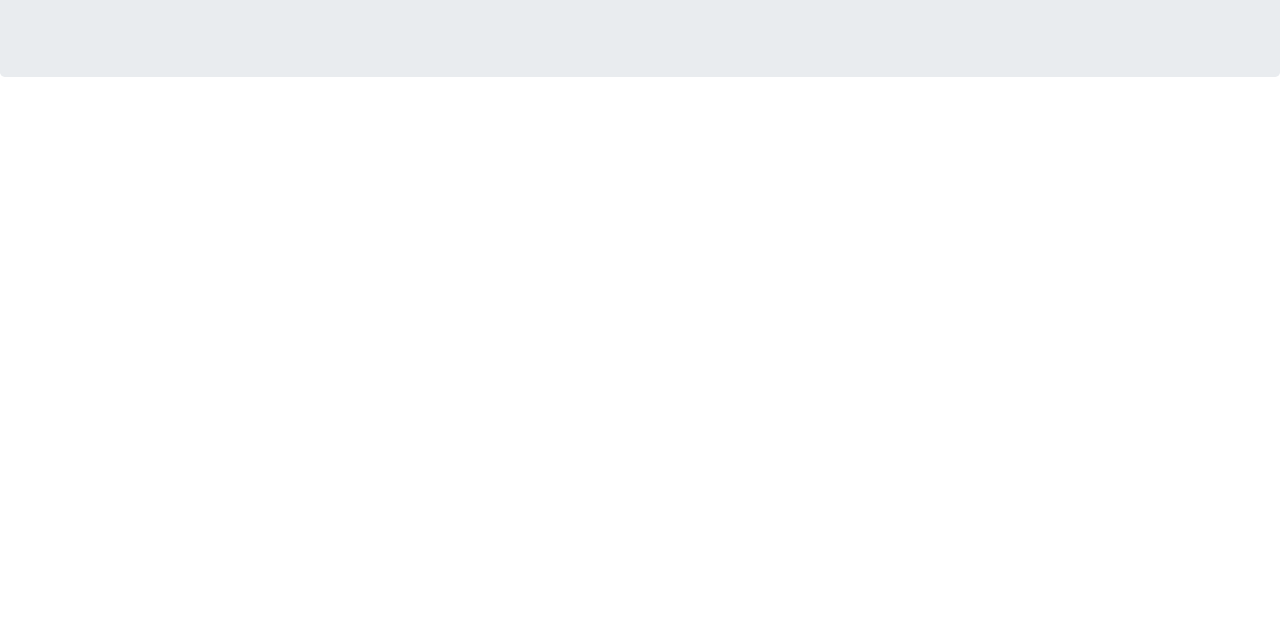
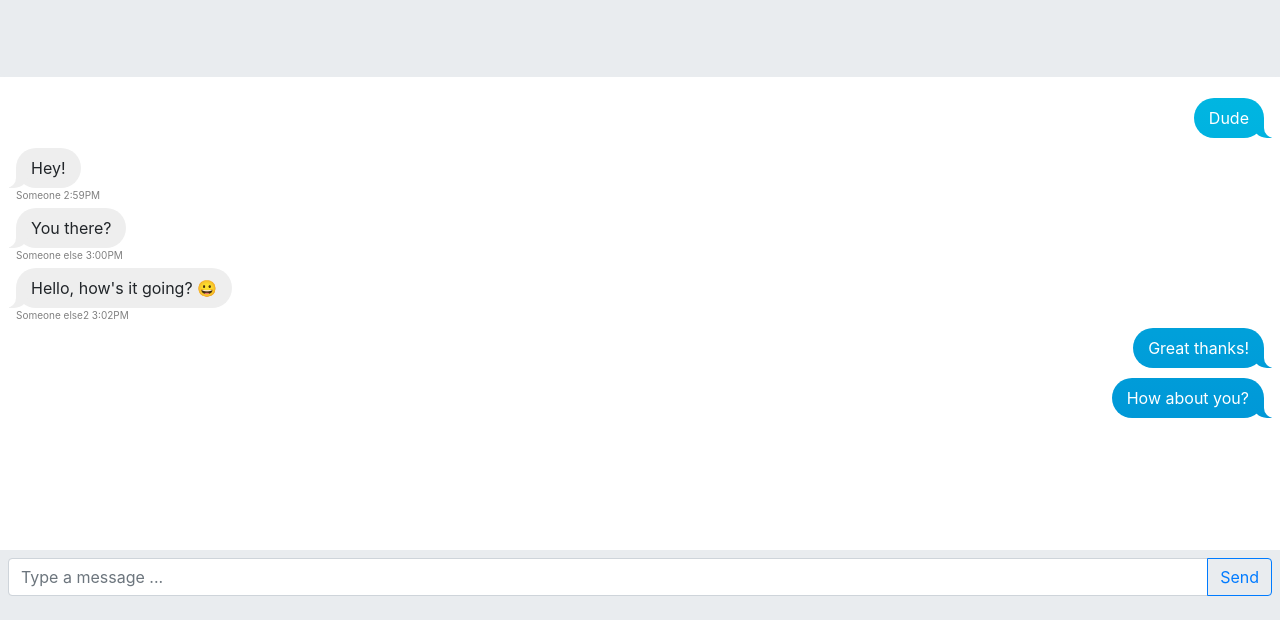
Before and after one commit to IT3049C-Students/4-chat-turnbopd, a website: page index.html in a window 1280 px wide. Shown: the part 180-800 px from the top of the page. Drawn offline with Linux system fonts and the light colour scheme.

Commit message:
finised layout

```diff
--- a/index.html
+++ b/index.html
@@ -29,11 +29,58 @@
         </header>
 
         <div id="chat">
+            <div class="mine messages">
+                <div class="message">
+                    Dude
+                </div>
+            </div>
+            <div class="yours messages">
+                <div class="message">
+                    Hey!
+                </div>
+                <div class="sender-info">
+                    Someone 2:59PM
+                </div>
+            </div>
 
+            <div class="yours messages">
+                <div class="message">
+                    You there?
+                </div>
+                <div class="sender-info">
+                    Someone else 3:00PM
+                </div>
+            </div>
+
+            <div class="yours messages">
+                <div class="message">
+                    Hello, how's it going? 😀
+                </div>
+                <div class="sender-info">
+                    Someone else2 3:02PM
+                </div>
+            </div>
+
+            <div class="mine messages">
+                <div class="message">
+                    Great thanks!
+                </div>
+            </div>
+
+            <div class="mine messages">
+                <div class="message">
+                    How about you?
+                </div>
+            </div>
         </div>
 
         <footer>
-
+            <div id="chatbar" class="input-group mb-3">
+                <input type="text" id="my-message" class="form-control" placeholder="Type a message ...">
+                <div class="input-group-append">
+                    <button class="btn btn-outline-primary" id="send-button" type="button">Send</button>
+                </div>
+            </div>
         </footer>
         <!-- Our own Scripts -->
         <script src="resources/js/index.js"></script>
--- a/resources/css/styles.css
+++ b/resources/css/styles.css
@@ -0,0 +1,121 @@
+body,
+html {
+    height: 100vh;
+    overflow: hidden;
+    margin: 0;
+    padding: 0;
+}
+
+body {
+    display: flex;
+    flex-direction: column;
+}
+
+header,
+    footer {
+    background: #e9ecef;
+}
+
+.jumbotron {
+    margin-bottom:0;
+}
+
+footer {
+    padding: 0.5rem
+}
+
+#chat {
+    flex: 1 0 auto;
+    height: 0;
+    overflow-y: auto;
+    padding: 1rem;
+}
+.sender-info {
+  font-size: 10px;
+  margin-top: -5px;
+  color:grey;
+}
+
+.messages {
+  display: flex;
+  flex-direction: column;
+}
+
+.message {
+  border-radius: 20px;
+  padding: 8px 15px;
+  margin-top: 5px;
+  margin-bottom: 5px;
+  display: inline-block;
+}
+
+.yours {
+  align-items: flex-start;
+}
+
+.yours .message {
+  margin-right: 25%;
+  background-color: #eee;
+  position: relative;
+}
+
+.yours .message:before {
+  content: "";
+  position: absolute;
+  z-index: 0;
+  bottom: 0;
+  left: -7px;
+  height: 20px;
+  width: 20px;
+  background: #eee;
+  border-bottom-right-radius: 15px;
+}
+
+.yours .message:after {
+  content: "";
+  position: absolute;
+  z-index: 1;
+  bottom: 0;
+  left: -10px;
+  width: 10px;
+  height: 20px;
+  background: white;
+  border-bottom-right-radius: 10px;
+}
+
+.mine {
+  align-items: flex-end;
+}
+
+.mine .message {
+  color: white;
+  margin-left: 25%;
+  background: linear-gradient(to bottom, #00D0EA 0%, #0085D1 100%);
+  background-attachment: fixed;
+  position: relative;
+}
+
+.mine .message:before {
+  content: "";
+  position: absolute;
+  z-index: 0;
+  bottom: 0;
+  right: -8px;
+  height: 20px;
+  width: 20px;
+  background: linear-gradient(to bottom, #00D0EA 0%, #0085D1 100%);
+  background-attachment: fixed;
+  border-bottom-left-radius: 15px;
+}
+
+.mine .message:after {
+  content: "";
+  position: absolute;
+  z-index: 1;
+  bottom: 0;
+  right: -10px;
+  width: 10px;
+  height: 20px;
+  background: white;
+  border-bottom-left-radius: 10px;
+}
```
